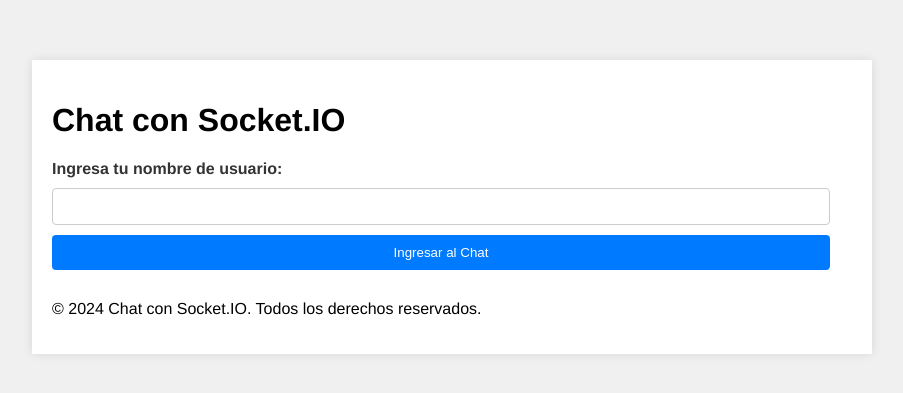
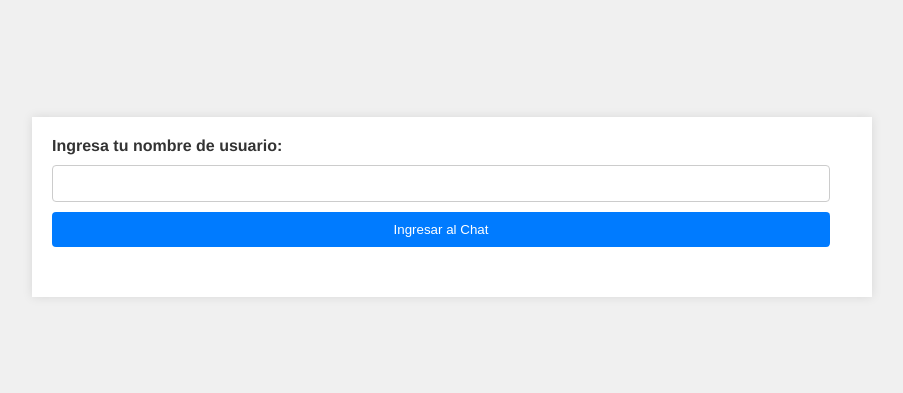
Before and after one commit to Nicolas91-byte/chatsocket, a website: page public/index.html in a window 1280 px wide. Shown: the part 193-586 px from the top of the page, without its empty margins (188-1091 px from the left). Drawn offline with nearby package versions, Linux system fonts and the light colour scheme; no server answers.

Commit message:
Update index.html

```diff
--- a/public/index.html
+++ b/public/index.html
@@ -105,10 +105,6 @@
 </head>
 <body>
     <div id="container" role="main">
-        <header>
-            <h1>Chat con Socket.IO</h1>
-        </header>
-
         <nav>
             <section id="usernameForm" aria-live="polite">
                 <label for="usernameInput">Ingresa tu nombre de usuario:</label>
@@ -134,10 +130,6 @@
                 </form>
             </section>
         </main>
-
-        <footer>
-            <p>© 2024 Chat con Socket.IO. Todos los derechos reservados.</p>
-        </footer>
     </div>
     <script src="/socket.io/socket.io.js"></script>
     <script src="https://code.jquery.com/jquery-3.5.1.min.js"></script>
```
